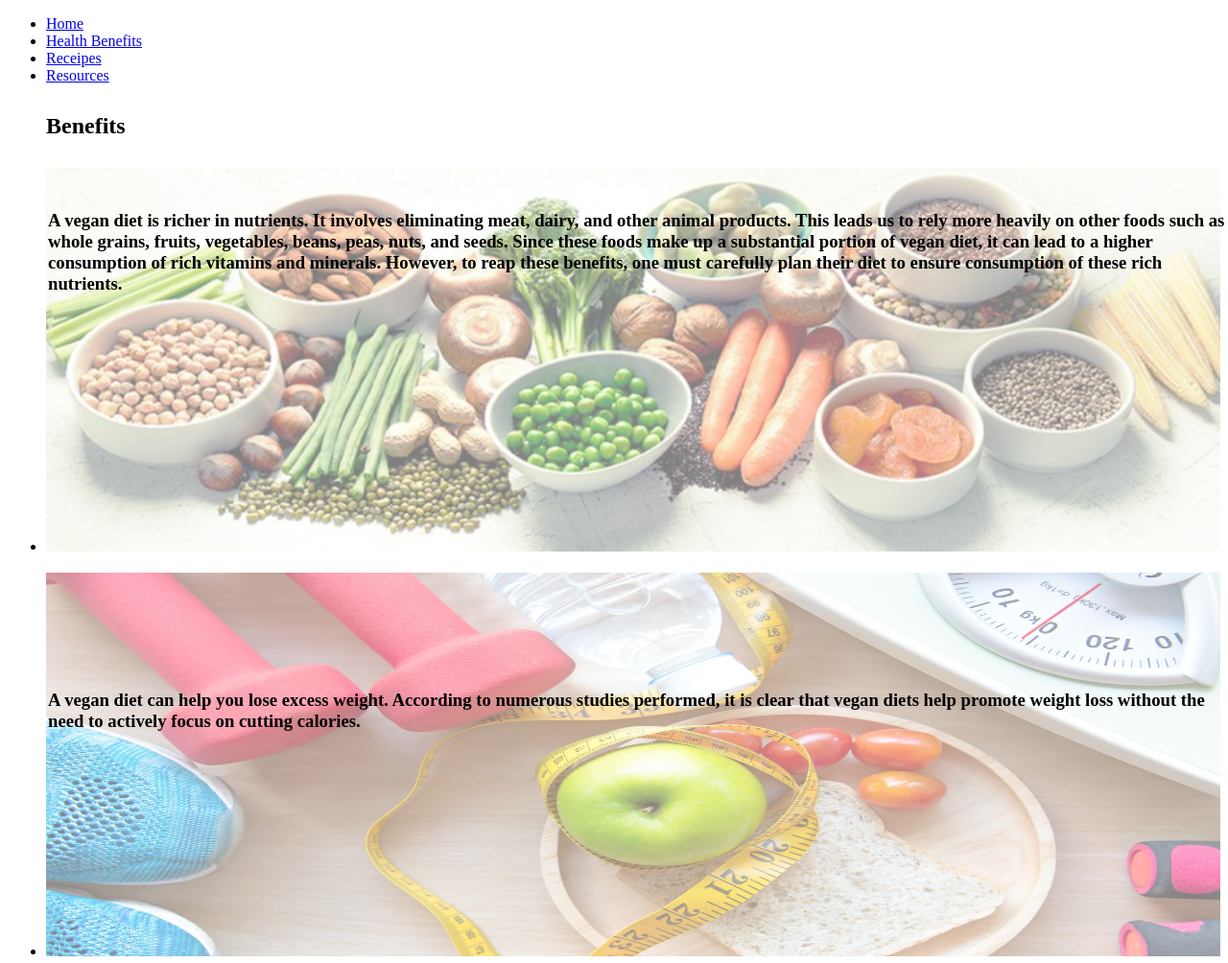
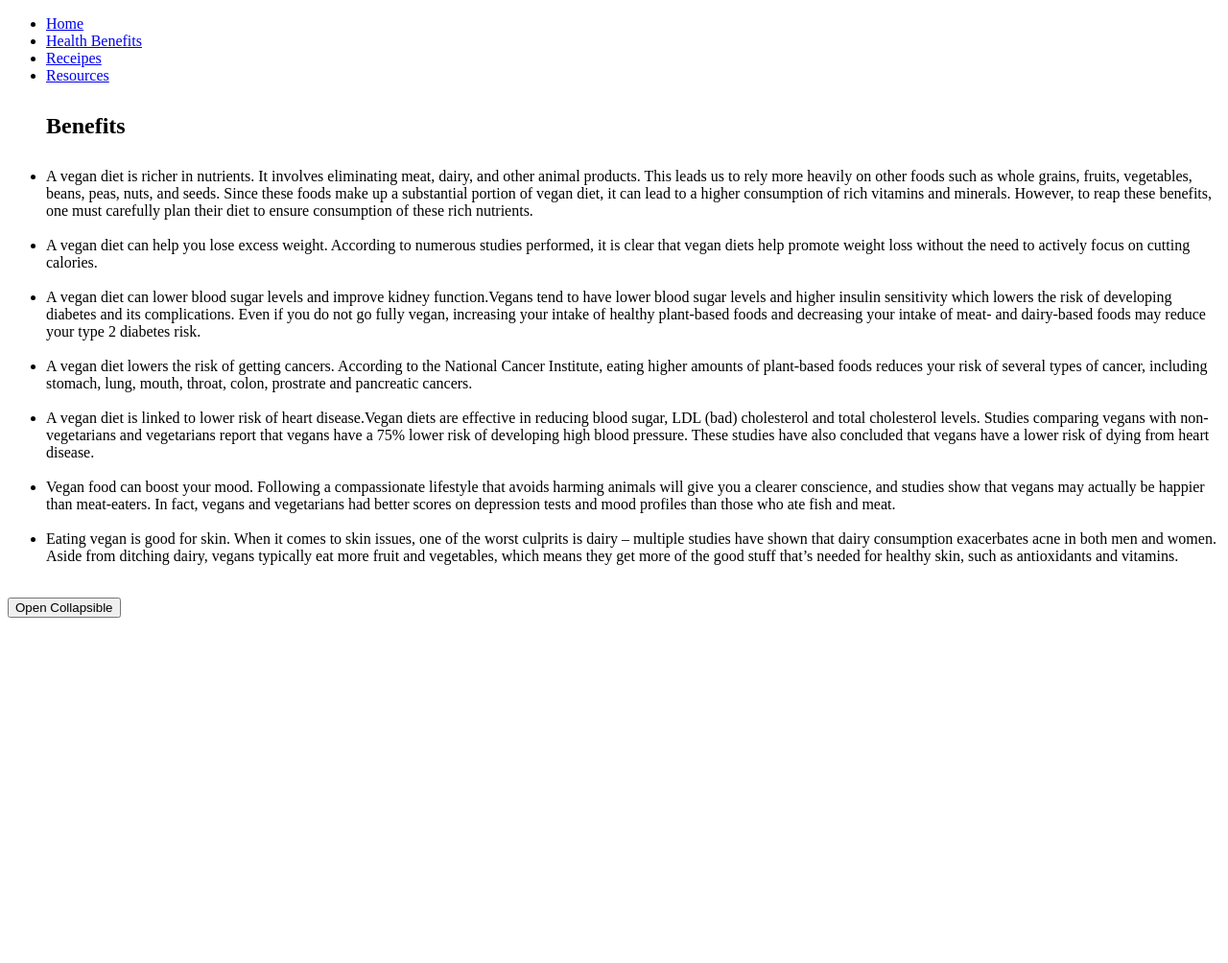
Before and after one commit to lis549-sp21/project-dixit-shruti, a plain HTML site: page health_benefits.html in a window 1280 px wide. Shown: the top 1004 px of the page at 96% size. After the commit the page ends 800 px from the top, so only its background shows below. Drawn offline with Linux system fonts and the light colour scheme.

Commit message:
edited html

```diff
--- a/health_benefits.html
+++ b/health_benefits.html
@@ -25,13 +25,11 @@
 <h2> Benefits</h2>
 <ul class="list_of_benefits">
 <li>
-        <img src ="images/nutrients.jpeg" alt="nutrients", style="width:100%">
-    <h3 class = "benefit_1"> A vegan diet is richer in nutrients. It involves eliminating meat, dairy, and other animal products. This leads us to rely more heavily on other foods such as whole grains, fruits, vegetables, beans, peas, nuts, and seeds. Since these foods make up a substantial portion of vegan diet, it can lead to a higher consumption of rich vitamins and minerals. However, to reap these benefits, one must carefully plan their diet to ensure consumption of these rich nutrients. </h3>
+    A vegan diet is richer in nutrients. It involves eliminating meat, dairy, and other animal products. This leads us to rely more heavily on other foods such as whole grains, fruits, vegetables, beans, peas, nuts, and seeds. Since these foods make up a substantial portion of vegan diet, it can lead to a higher consumption of rich vitamins and minerals. However, to reap these benefits, one must carefully plan their diet to ensure consumption of these rich nutrients. </h3>
 </li>
 <br>
 <li>
-        <img src ="images/weight_loss.jpeg" alt="nutrients", style="width:100%">
-    <h3 class = "benefit_2"> A vegan diet can help you lose excess weight. According to numerous studies performed, it is clear that vegan diets help promote weight loss without the need to actively focus on cutting calories. </h3>
+     A vegan diet can help you lose excess weight. According to numerous studies performed, it is clear that vegan diets help promote weight loss without the need to actively focus on cutting calories. </h3>
 </li>
 <br>
 <li>
```
